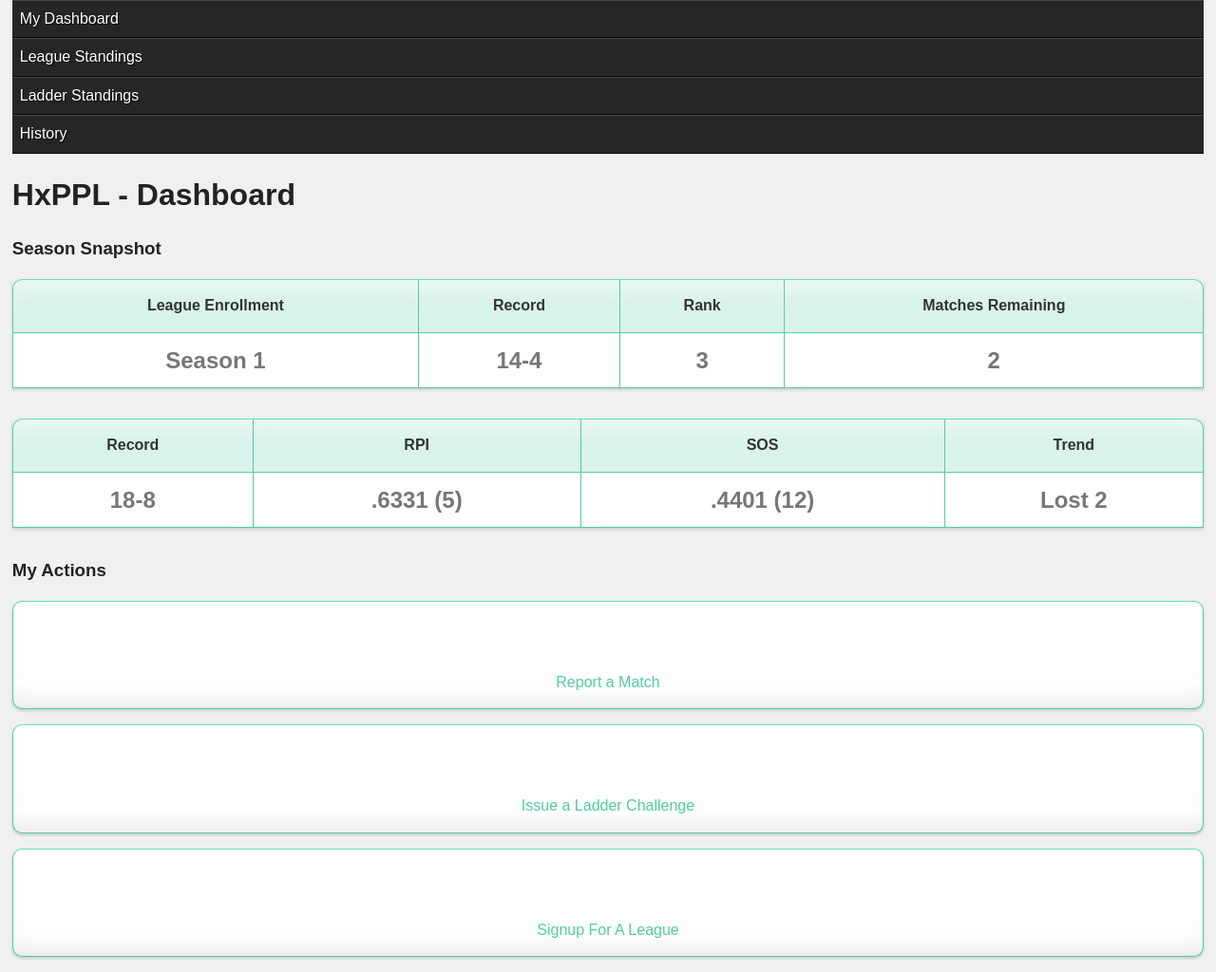
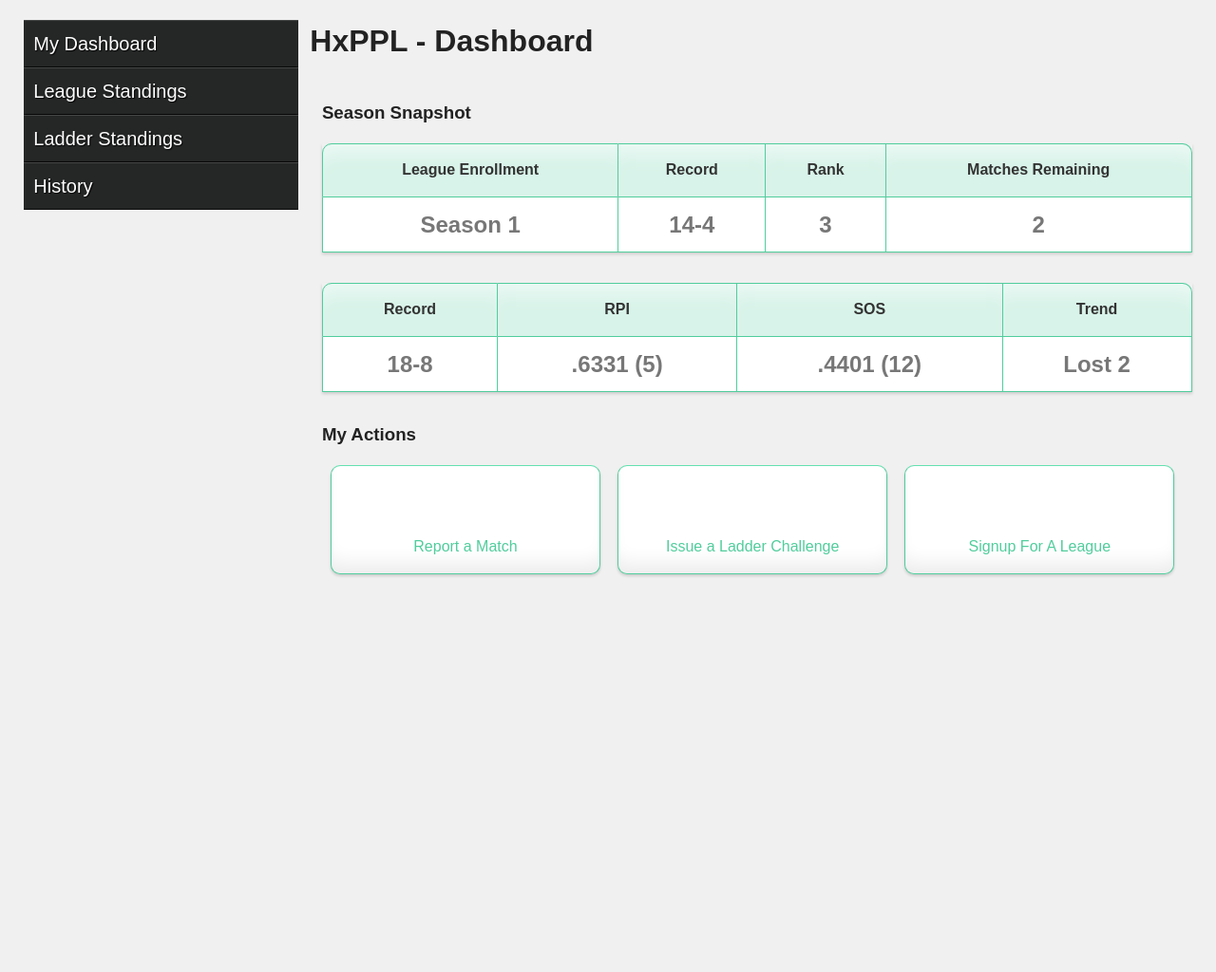
Before and after one commit to JasonAGross/pingpong, a PHP site: page /dashboard.php in a window 1280 px wide. Shown: the whole page at 95% size. After the commit the page ends 608 px from the top, so only its background shows below. Run offline with PHP 8.4, Linux system fonts and the light colour scheme; data that the repository does not hold is empty; a stand-in replaces the project's code that opens the database connection; some libraries are stand-ins or nearby versions; some web fonts are replaced.

Commit message:
Structure Data + Responsive Design

```diff
--- a/css/main.css
+++ b/css/main.css
@@ -164,6 +164,7 @@ nav ul {
 .primaryNav ul li a {
     display: block;
     padding: .5em;
+    font-size: 125%;
     color: #fff;
     text-decoration: none;
     text-shadow: 1px 1px 1px rgba(0, 0, 0, 0.9);
@@ -179,7 +180,6 @@ nav ul {
 
 .dataTable {
     width: 100%;
-    border-collapse: separate;
     margin-bottom: 2em;
     box-shadow: 0 2px 3px rgba(0, 0, 0, 0.15);
 }
@@ -188,11 +188,7 @@ nav ul {
     background: #fff;
     padding: .5em;
     border-right: 1px solid #51cd9d;
-    border-bottom: 1px solid #51cd9d;;
-}
-
-.dataTable tr td:first-child {
-    border-left: 1px solid #51cd9d;
+    border-bottom: 1px solid #51cd9d;
 }
 
 .dataTable .header td {
@@ -202,16 +198,22 @@ nav ul {
     font-size: 1em;
     color: #333;
     padding: 1em;
-    border-left: none;
-    border-top: 1px solid #64e1b0;
     box-shadow: inset 0 20px 20px -10px rgba(255, 255, 255, .5);
 }
 
-.dataTable .header td:first-child {
+.dataTable tr td:first-child {
+    border-top: 1px solid #51cd9d;
+}
+
+.dataTable tr:first-child td {
+    border-left: 1px solid #51cd9d;
+}
+
+.dataTable tr:first-child td:first-child {
     border-top-left-radius: 10px;
 }
 
-.dataTable .header td:last-child {
+.dataTable tr:last-child td:first-child {
     border-top-right-radius: 10px;
 }
 
@@ -247,7 +249,14 @@ nav ul {
     margin-top: 1em;
 }
 
+.leagueTable tr, .ladderTable tr {
+    display: table-cell;
+    list-style: none;
+}
+
 .leagueTable td, .ladderTable td {
+    display: list-item;
+    height: 50px;
     text-align: center;
     font-size: 1.5em;
     font-weight: bold;
@@ -277,7 +286,74 @@ nav ul {
    Media Queries
    ========================================================================== */
 
-@media only screen and (min-width: 35em) {
+@media only screen and (min-width: 600px) {
+
+    .leagueTable tr, .ladderTable tr {
+        display: table-row;
+    }
+
+    .leagueTable td, .ladderTable td {
+        display: table-cell;
+    }
+
+    .dataTable {
+        border-collapse: separate;
+    }
+
+    .dataTable .header td {
+        border-top: 1px solid #51cd9d;
+    }
+
+    .dataTable tr td:first-child {
+        border-left: 1px solid #51cd9d;
+    }
+
+    .dataTable tr:first-child td:first-child {
+        border-top-left-radius: 10px;
+    }
+
+    .dataTable tr:first-child td:last-child {
+        border-top-right-radius: 10px;
+    }
+
+    .dataTable tr td:first-child {
+        border-top: none;
+    }
+
+    .dataTable tr:first-child td {
+        border-left: none;
+    }
+
+    .dataTable tr:last-child td:first-child {
+        border-radius: 0;
+    }
+
+    .dataTable tr:first-child td:first-child {
+        border-top: 1px solid #51cd9d;
+        border-left: 1px solid #51cd9d;
+    }
+
+    .dashboard .dashboardAction {
+        width: 31%;
+        margin: 0 1%;
+        float: left;
+    }
+
+}
+
+@media only screen and (min-width: 1000px) {
+
+    .primaryNav {
+        width: 23%;
+        float: left;
+        margin: 0 1%;
+    }
+
+    .seasonInfo {
+        width: 73%;
+        float: left;
+        margin: 0 1%;
+    }
 
 }
 
--- a/footer.php
+++ b/footer.php
@@ -6,6 +6,13 @@
 		<script src="js/main.js"></script>
 
 		<script type="text/javascript">
+
+			var userData = {
+				playerInfo: [],
+				matchInfo: [],
+				history: []
+			};
+
 			(function() {
 				var po = document.createElement('script');
 				po.type = 'text/javascript';
@@ -61,6 +68,9 @@
 						});
 					});
 				} else if (authResult['status']['signed_in']) {
+					if ($('.auth').length > 0) {
+						window.location('dashboard.php');
+					}
 					// Logged into a sub-page
 					gapi.client.load('plus','v1', function(){
 						var request = gapi.client.plus.people.get({
@@ -75,8 +85,7 @@
 											activeUser: resp.emails[i].value
 										},
 										success: function(data) {
-											var userData = $.parseJSON(data);
-											console.log(userData.Email);
+											userData.playerInfo.push($.parseJSON(data));
 										}
 									});
 								}
@@ -90,6 +99,7 @@
 					//   "access_denied" - User denied access to your app
 					//   "immediate_failed" - Could not automatically log in the user
 					console.log('Sign-in state: ' + authResult['error']);
+					window.location = 'index.php';
 				}
 			}
 
```
